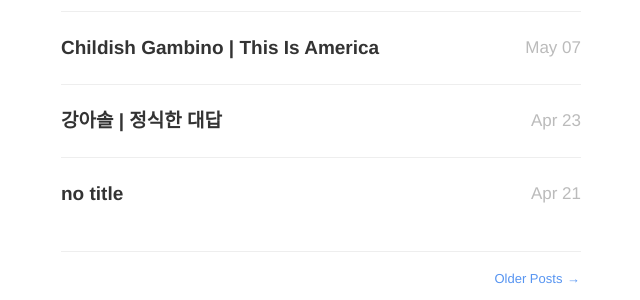
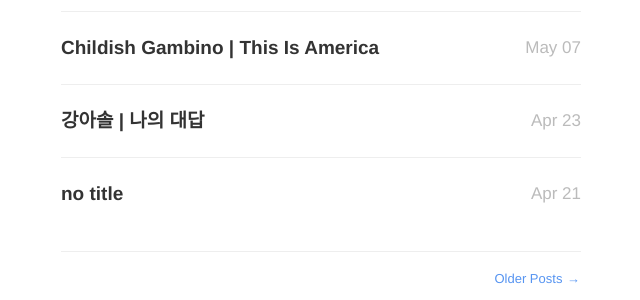
Before and after one commit to banyoungkwan/banyoungkwan, a Jekyll site: the page built from index.html, in a window 1280 px wide. Shown: the part 1684-1984 px from the top of the page, without its empty margins (319-959 px from the left). Built offline with Jekyll 4.4.1, drawn with Linux system fonts in a browser that asks for light colours; nearby versions of some CDN libraries; the list of posts is cut into pages by our own code.

Commit message:
제목수정

```diff
--- a/_posts/2018-04-23-173226666258.md
+++ b/_posts/2018-04-23-173226666258.md
@@ -1,6 +1,6 @@
 ---
 layout: post
-title: 강아솔 | 정식한 대답
+title: 강아솔 | 나의 대답
 date: '2018-04-23T10:34:09+09:00'
 tags: []
 tumblr_url: https://sheeplesssheepless.tumblr.com/post/173226666258
```
